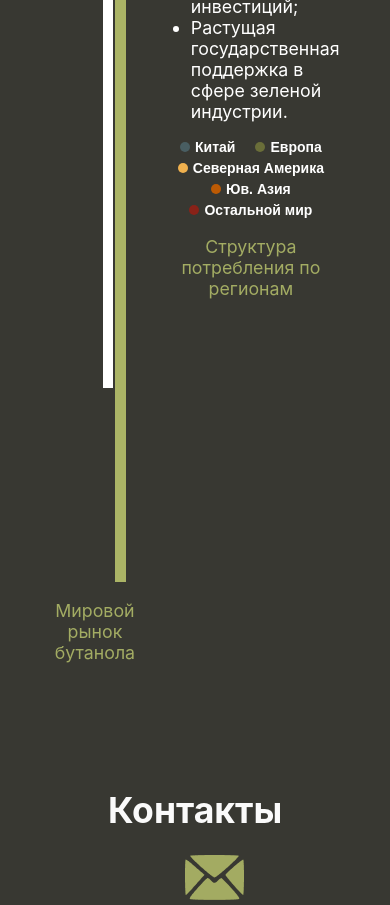
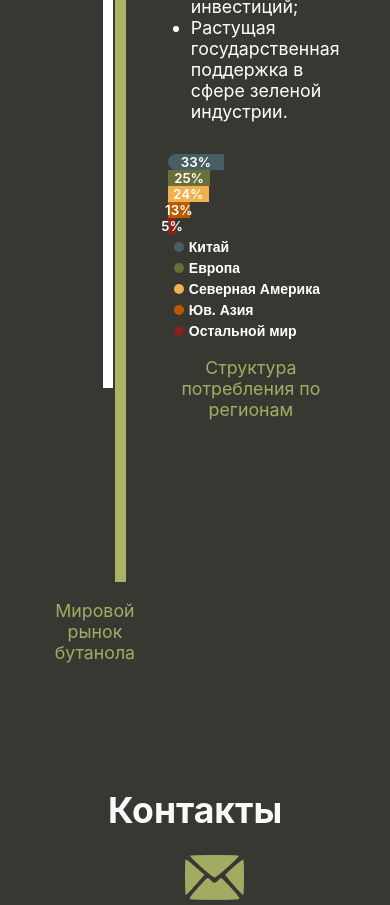
Before and after one commit to expiredy/ButaCorp, a React (Create React App) app in the folder dord-site/: page / in a window 390 px wide. Shown: the part 1180-2085 px from the top of the page. Built offline with nearby package versions, Linux system fonts and the light colour scheme.

Commit message:
Charts chages

```diff
--- a/dord-site/src/components/information-sections/MarketChartStyle.css
+++ b/dord-site/src/components/information-sections/MarketChartStyle.css
@@ -98,10 +98,9 @@
   -webkit-box-pack: center;
   -ms-flex-pack: center;
   justify-content: center;
+  font-size: 75%;
   margin-left: 2px;
-  font-size: 0;
   font-weight: 600;
-  color: transparent;
   background-color: #f3f8fc;
   -webkit-transition: color 0.2s ease, -webkit-transform 0.2s ease;
   transition: color 0.2s ease, -webkit-transform 0.2s ease;
@@ -120,27 +119,6 @@
   border-bottom-right-radius: 15px;
 }
 
-.syncro-progress-stepped-item.active {
-  font-size: 12px;
-  color: #fff;
-  border-radius: 5px;
-  -webkit-transform: scaleY(1.25);
-  transform: scaleY(1.25);
-}
-
-.syncro-row {
-  display: -webkit-box;
-  display: -ms-flexbox;
-  display: flex;
-  -ms-flex-wrap: wrap;
-  flex-wrap: wrap;
-  -webkit-box-pack: center;
-  -ms-flex-pack: center;
-  justify-content: center;
-  margin-top: -5px;
-  margin-right: -10px;
-  margin-left: -10px;
-}
 
 .syncro-col-auto {
   -webkit-box-flex: 0;
@@ -185,3 +163,12 @@
   font-weight: 600;
   color: #FFFFFF;
 }
+
+
+
+@media screen and (max-width:1000px){
+    .syncro-progress-stepped{display: block;
+    /* float: right; */
+    height: 100px;
+    }
+}
--- a/dord-site/src/components/information-sections/MarketOverviewSection.js
+++ b/dord-site/src/components/information-sections/MarketOverviewSection.js
@@ -97,20 +97,20 @@ function GetButanolStructureOfUsageArray(){
         var styleObject = GetStyleForStructureOfUsage(regionStructure.catagories[indexOfSection].value,
             regionStructure.catagories[indexOfSection].color);
         structureOfUsageConstructor.push(
-                    <div className="syncro-progress-stepped-item" data-id={"progress-stepped-item-0-" + {indexOfSection}} style={styleObject}>
+                    <div className="syncro-progress-stepped-item" style={styleObject}>
                         {regionStructure.catagories[indexOfSection].value}</div>);
         structureOfUsageUnderlineConstructor.push(
             <div class="syncro-col-auto">
-                <button class="syncro-btn" data-target="progress-stepped-item-0-0">
+                <button class="syncro-btn">
                     <span className="syncro-dot" style={{backgroundColor: regionStructure.catagories[indexOfSection].color}}></span>
                     <span className="syncro-category-name">{regionStructure.catagories[indexOfSection].name}</span>
                 </button>
             </div>
         )
     }
-    structureOfUsageConstructor.push(<div class="syncro-row">{structureOfUsageUnderlineConstructor}</div>);
+    structureOfUsageConstructor.push(<div className="syncro-progress-stepped">{structureOfUsageUnderlineConstructor}</div>);
     structureOfUsageConstructor.push(<p className="chart-underline">{regionStructure.title}</p>);
-    return structureOfUsageConstructor;
+    return <div className="syncro-card-body">{structureOfUsageConstructor}</div>;
 }
 
 function MarketOverviewSection(){
```
